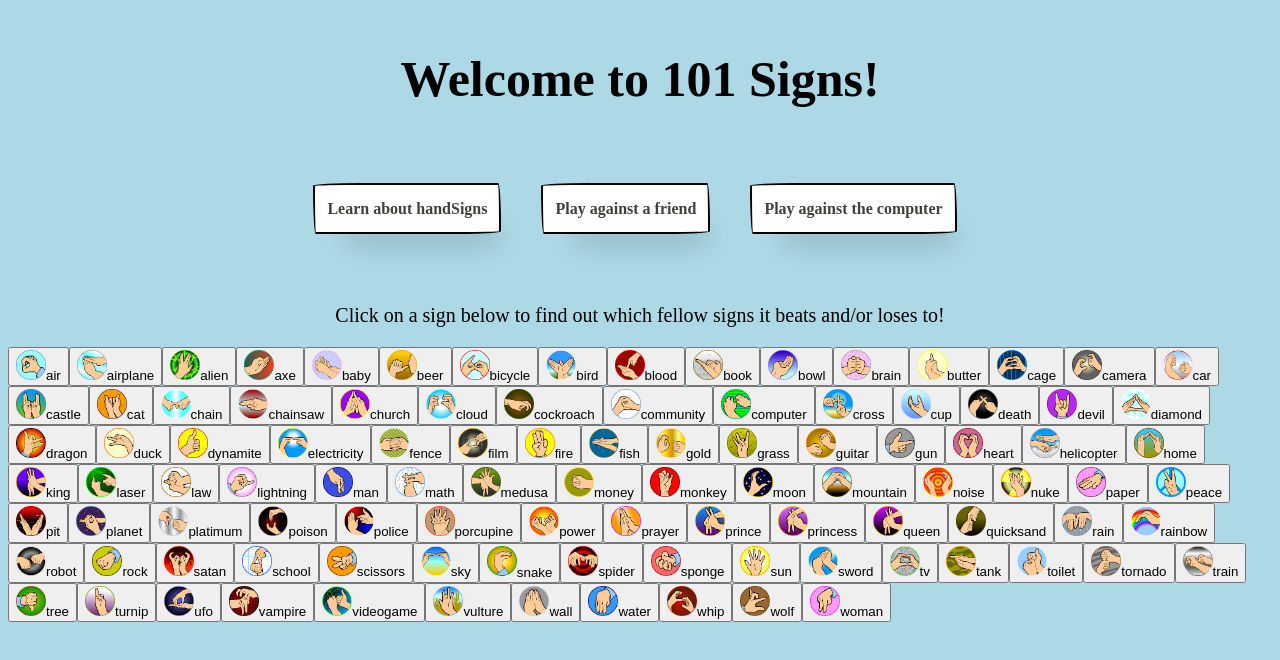
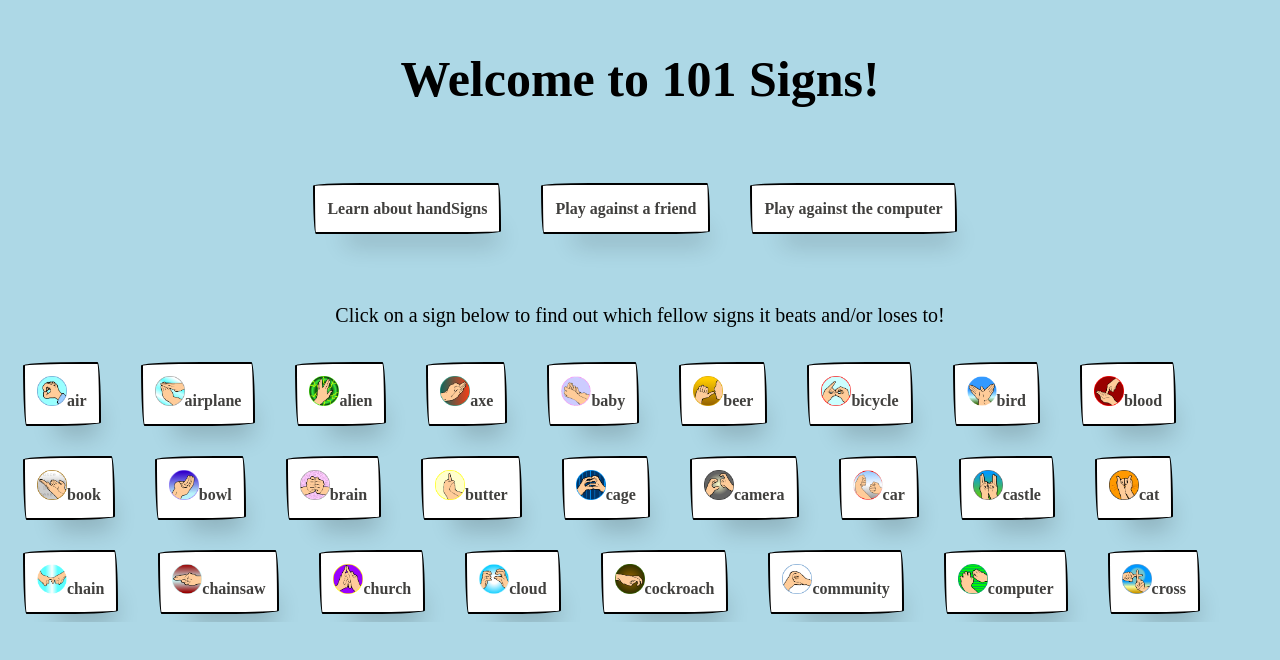
Before and after one commit to austinpc-source/creative-lab-3, a React (Create React App) app in the folder lab3-app/: page / in a window 1280 px wide. Shown: the top 660 px of the page. Built offline with nearby package versions, Linux system fonts and the light colour scheme.

Commit message:
Update menu.js

```diff
--- a/lab3-app/src/menu.js
+++ b/lab3-app/src/menu.js
@@ -54,7 +54,7 @@ class Menu extends React.Component {
 
     render() {
         const signs = this.state.objects.map((signName, index) =>
-            <button className="object" value={signName.object} onClick={this.props.onClick}>
+            <button className="object" value={signName.object} onClick={this.props.onClick} class="button-signs">
                 <SetImagePath value={index} />
                 {signName.object}
             </button>
```
